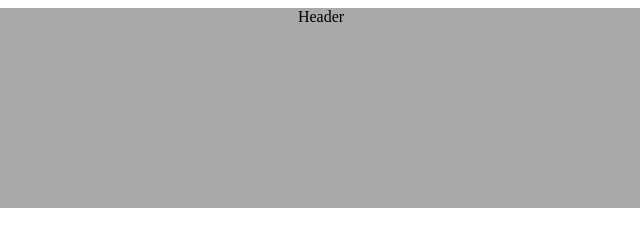
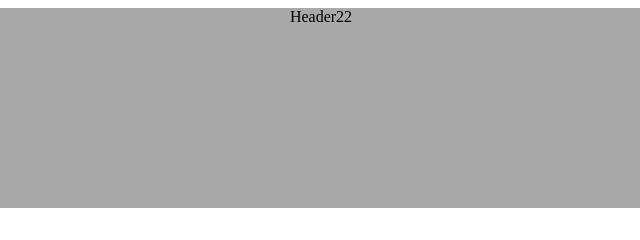
Before and after one commit to Tsatenko/git-test-phpstorm, a plain HTML site: page index.html in a window 1280 px wide. Shown: the full height of the page, 319-959 px from the left. Drawn offline with Linux system fonts and the light colour scheme.

Commit message:
Исправлен Header на Header22

```diff
--- a/index.html
+++ b/index.html
@@ -12,7 +12,7 @@
   <body>
     <div id="wrapper">
       <div>
-        Header
+        Header22
       </div>
     </div>
   </body>
```
